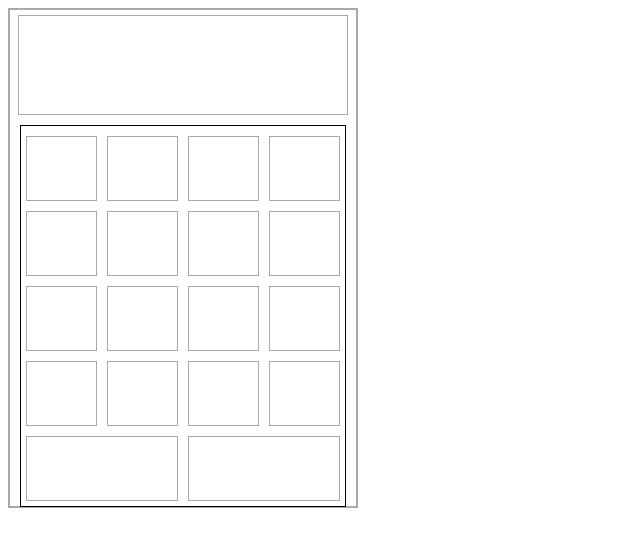
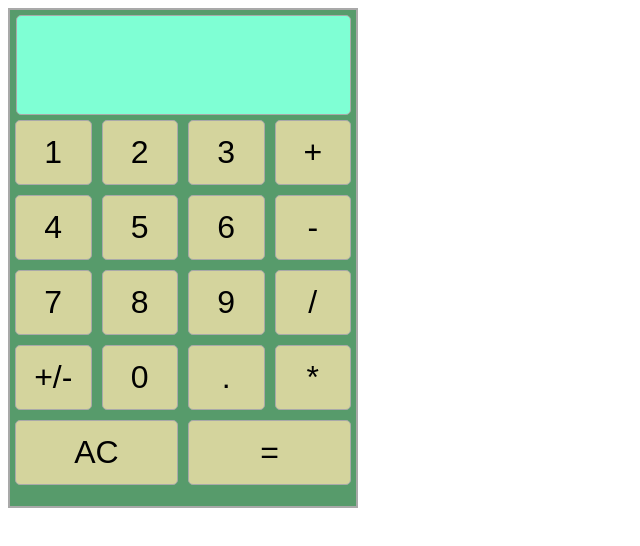
Before and after one commit to olopok/calculator, a plain HTML site: page index.html in a window 1280 px wide. Shown: the whole page, without its empty margins (0-640 px from the left). Drawn offline with Linux system fonts and the light colour scheme.

Commit message:
add background and text

```diff
--- a/index.html
+++ b/index.html
@@ -13,24 +13,42 @@
     </div>
 
     <div class="buttonbox">
-        <div class="button"></div>
-        <div class="button"></div>
-        <div class="button"></div>
-        <div class="button"></div>
-        <div class="button"></div>
-        <div class="button"></div>
-        <div class="button"></div>
-        <div class="button"></div>
-        <div class="button"></div>
-        <div class="button"></div>
-        <div class="button"></div>
-        <div class="button"></div>
-        <div class="button"></div>
-        <div class="button"></div>
-        <div class="button"></div>
-        <div class="button"></div>
-        <div class="button"></div>
-        <div class="button"></div>
+        <!-- <div class="button">1</div>
+        <div class="button">2</div>
+        <div class="button">3</div>
+        <div class="button">+</div>
+        <div class="button">4</div>
+        <div class="button">5</div>
+        <div class="button">6</div>
+        <div class="button">-</div>
+        <div class="button">7</div>
+        <div class="button">8</div>
+        <div class="button">9</div>
+        <div class="button">/</div>
+        <div class="button">+/-</div>
+        <div class="button">0</div>
+        <div class="button">.</div>
+        <div class="button">x</div>
+        <div class="button">AC</div>
+        <div class="button">=</div> -->
+        <button class="button">1</button>
+        <button class="button">2</button>
+        <button class="button">3</button>
+        <button class="button">+</button>
+        <button class="button">4</button>
+        <button class="button">5</button>
+        <button class="button">6</button>
+        <button class="button">-</button>
+        <button class="button">7</button>
+        <button class="button">8</button>
+        <button class="button">9</button>
+        <button class="button">/</button>
+        <button class="button">+/-</button>
+        <button class="button">0</button>
+        <button class="button">.</button>
+        <button class="button">*</button>
+        <button class="button">AC</button>
+        <button class="button">=</button>
     </div>
 
 </section>
--- a/style.css
+++ b/style.css
@@ -10,30 +10,36 @@
     width: 350px;
     height: 500px;
     border: 2px solid darkgrey;
+    background-color: rgb(87, 155, 107);
 }
 
 #display {
-    width: 330px;
+    width: 335px;
     height: 100px;
     align-self: start;
     border: 1px solid darkgrey;
+    border-radius: 5px;
     margin-top: 5px;
+    background-color: rgb(127, 255, 212);
 }
 
 .buttonbox {
-    border: 1px solid;
+    /* border: 1px solid; */
     display: flex;
     flex-wrap: wrap;
-    justify-content: space-evenly;
-    align-content: space-evenly;
-    padding-top: 5px;
-    margin: 10px;
+        /* justify-content: space-evenly; */
+    /* align-content: space-evenly; */
+    /* padding-top: 5px; */
+    /* margin: 10px; */
 }
 
 .button {
     width: 65px;
     height: 65px;
     border: 1px solid darkgrey;
+    border-radius: 5px;
     margin: 5px;
     flex: auto;
+    background-color: rgb(212, 212, 157);
+    font-size: 32px;
 }
```
